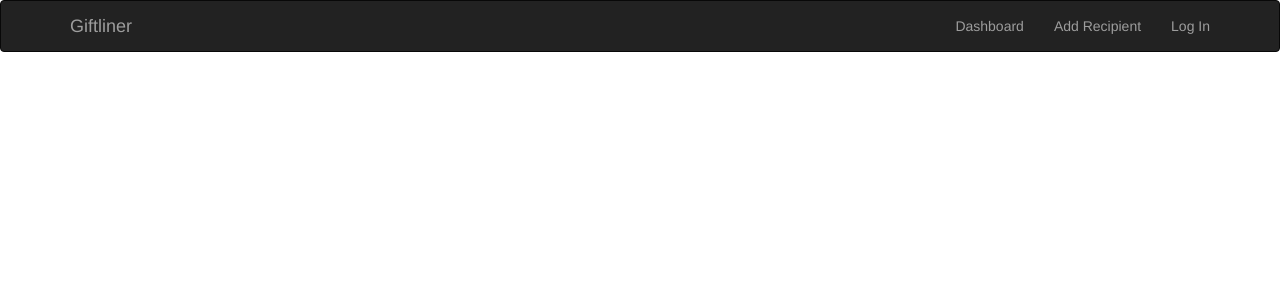
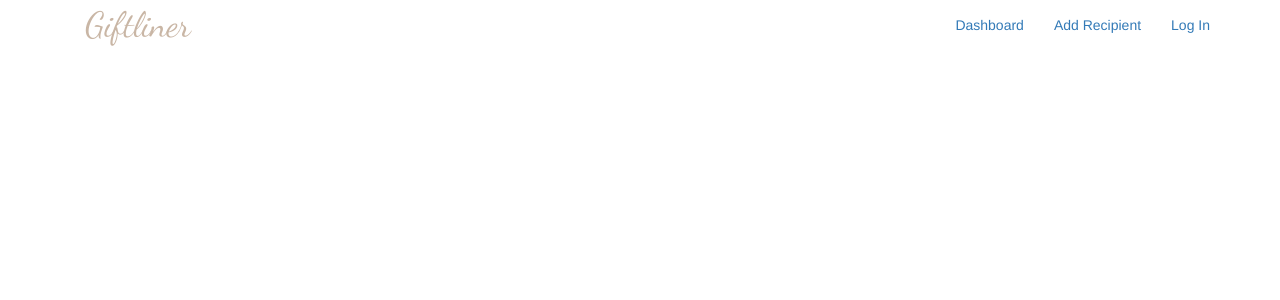
Before and after one commit to jsmoxon/giftr, a Django app: page /header/ in a window 1280 px wide. Shown: the top 300 px of the page. Run offline with Django 3.2, Linux system fonts and the light colour scheme; some libraries are stand-ins or nearby versions.

Commit message:
mid css changes

```diff
--- a/giftr/static/style.css
+++ b/giftr/static/style.css
@@ -1,3 +1,13 @@
+.navvy {color: #C9B6A5}
+#id_logo {font-family: 'Dancing Script', cursive; font-size: 250%; }
+
+.nounprojectscontainer { text-align: center; }
+.nounprojects {width=150px, display: block; margin:0 auto; }
+
+/*color: #C90513; is the red in the box image
+#C9B6A5 is light tan
+*/
+
 .jumbotron {
 	background-image: url("/static/images/jumbotrongift.jpg");
 	background-size: cover;
--- a/gifts/templates/base.html
+++ b/gifts/templates/base.html
@@ -3,6 +3,7 @@
 <!DOCTYPE html>
 <html lang="en">
   <head>
+    <link href='http://fonts.googleapis.com/css?family=Dancing+Script' rel='stylesheet' type='text/css'>
     <meta charset="utf-8">
     <meta http-equiv="X-UA-Compatible" content="IE=edge">
     <meta name="viewport" content="width=device-width, initial-scale=1">
--- a/gifts/templates/header.html
+++ b/gifts/templates/header.html
@@ -1,22 +1,18 @@
 {% extends 'base.html' %}
 {% block header %}
-  <div class="navbar navbar-inverse" id="header">
-    <div class="container">
 
-      <div class="navbar-header">
-	<a class="navbar-brand" href="/">Giftliner</a>
-      </div>
-      <ul class="nav navbar-nav navbar-right">
-    <li><a href="/gifts/">Dashboard</a></li>
-    <li><a href="/gifts/add_recipient/">Add Recipient</a></li>
-  {% if user.is_authenticated %}
-   <li><a href="/logout/">Logout</a></li>
-    {% else %}
-    <li><a href="/accounts/login/">Log In</a></li>
-      {% endif %}
-      </ul>
-    </div>
-  </div>
+<div class="container">
+  <a class="navbar-brand navvy" id="id_logo" href="/">Giftliner</a>
+          <ul class="nav navbar-nav navbar-right navvy">
+            <li class ="navvy"><a href="/gifts/">Dashboard</a></li>
+            <li class ="navvy"><a href="/gifts/add_recipient/">Add Recipient</a></li>
+            {% if user.is_authenticated %}
+            <li class ="navvy"><a href="/logout/">Logout</a></li>
+            {% else %}
+            <li class ="navvy"><a href="/accounts/login/">Log In</a></li>
+            {% endif %}
+          </ul>
+</div>
 {% endblock header %}
 
 {% block content %}
```
Also changed, not shown: gifts/templates/home_page.html (+7 -5 lines).
